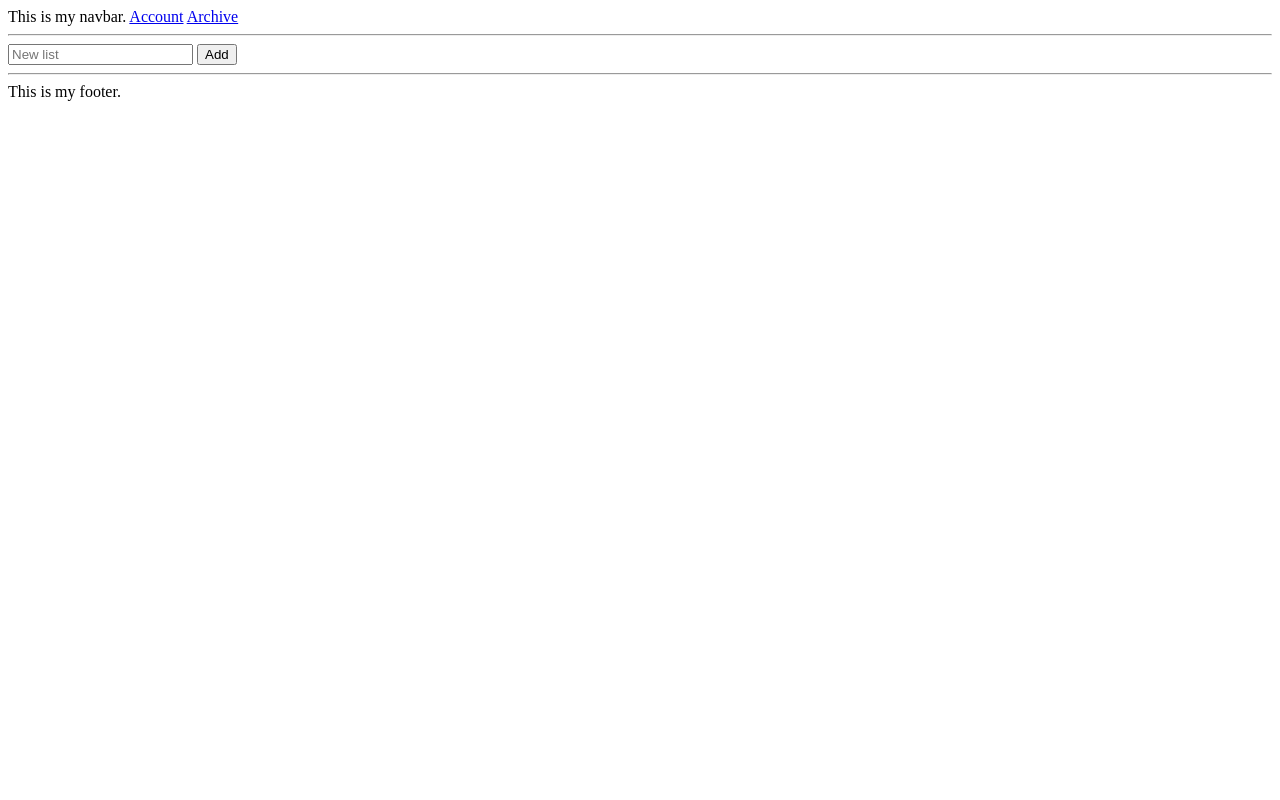
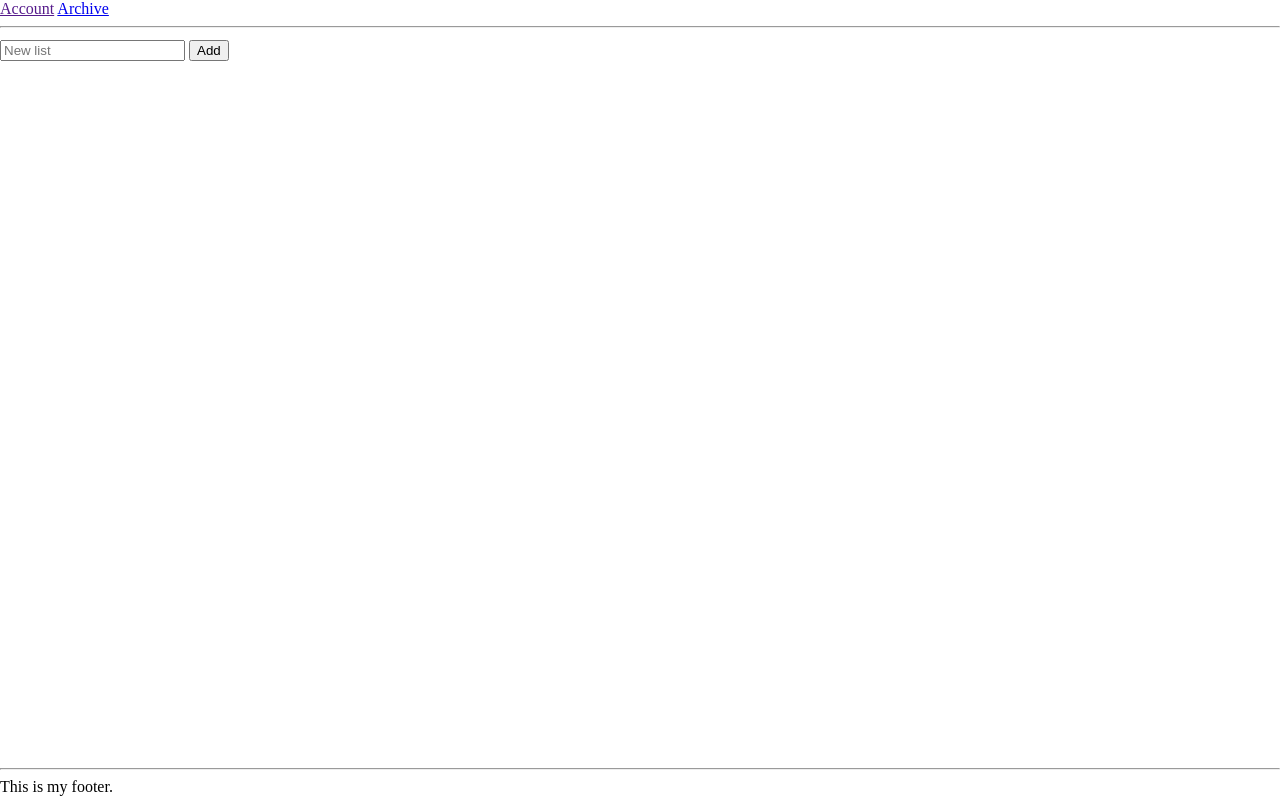
Before and after one commit to Myrmidonut/notes, a Django app: template templates/base.html in a window 1280 px wide. Run offline with Django 3.2, Linux system fonts and the light colour scheme; the template is opened without the code that fills it, so the values that code supplies are empty.

Commit message:
sass added, css reset, fixed navbar footer

```diff
--- /dev/null
+++ b/static/vue.css
@@ -0,0 +1,33 @@
+html, body {
+  margin: 0;
+  padding: 0;
+}
+
+body {
+  padding-top: 40px;
+  padding-bottom: 40px;
+}
+
+#app {
+  xmin-height: 100vh;
+}
+
+nav {
+  position: fixed;
+  top: 0;
+  left: 0;
+  width: 100%;
+  background: white;
+  height: 40px;
+}
+
+footer {
+  position: fixed;
+  bottom: 0;
+  left: 0;
+  width: 100%;
+  background: white;
+  height: 40px;
+}
+
+/*# sourceMappingURL=vue.css.map */
--- a/static/vue.js
+++ b/static/vue.js
@@ -14,8 +14,7 @@ Vue.component("navbar", {
 
   template: `
     <nav>
-      This is my navbar.
-      <a href="/account">Account</a>
+      <a href="">Account</a>
       <a href="/archive" v-on:click.prevent="toggleArchive">Archive</a>
       <hr>
     </nav>
--- /dev/null
+++ b/static/vue.scss
@@ -0,0 +1,31 @@
+html, body {
+  margin: 0;
+  padding: 0;
+}
+
+body {
+  padding-top: 40px;
+  padding-bottom: 40px;
+}
+
+#app {
+  xmin-height: 100vh;
+}
+
+nav {
+  position: fixed;
+  top: 0;
+  left: 0;
+  width: 100%;
+  background: white;
+  height: 40px;
+}
+
+footer {
+  position: fixed;
+  bottom: 0;
+  left: 0;
+  width: 100%;
+  background: white;
+  height: 40px;
+}
--- a/templates/base.html
+++ b/templates/base.html
@@ -8,6 +8,9 @@
   <title>Shopping List</title>
 
   <script src="https://cdn.jsdelivr.net/npm/vue/dist/vue.js"></script>
+
+  {% load static %}
+  <link rel="stylesheet" href="{% static 'vue.css' %}">
 </head>
 <body>
 
```
Also changed, not shown: db.sqlite3, 1 other file.
